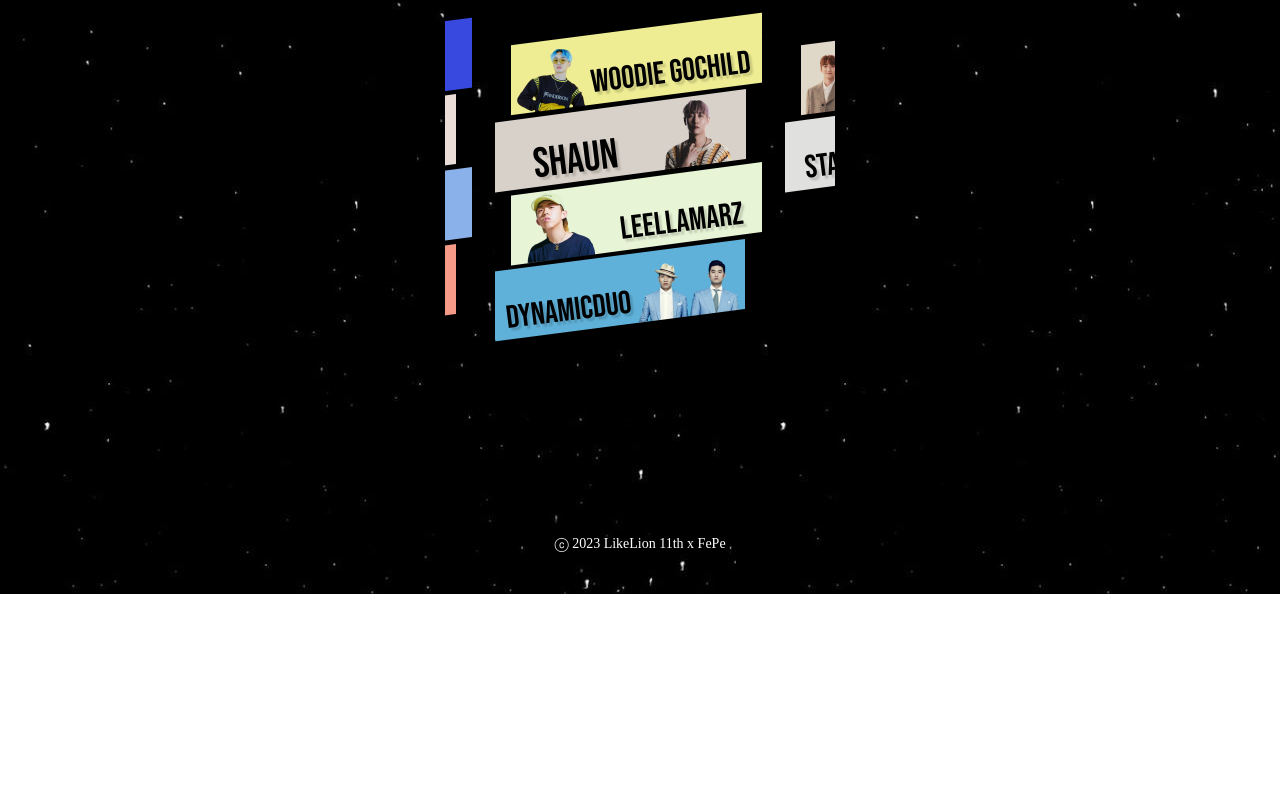
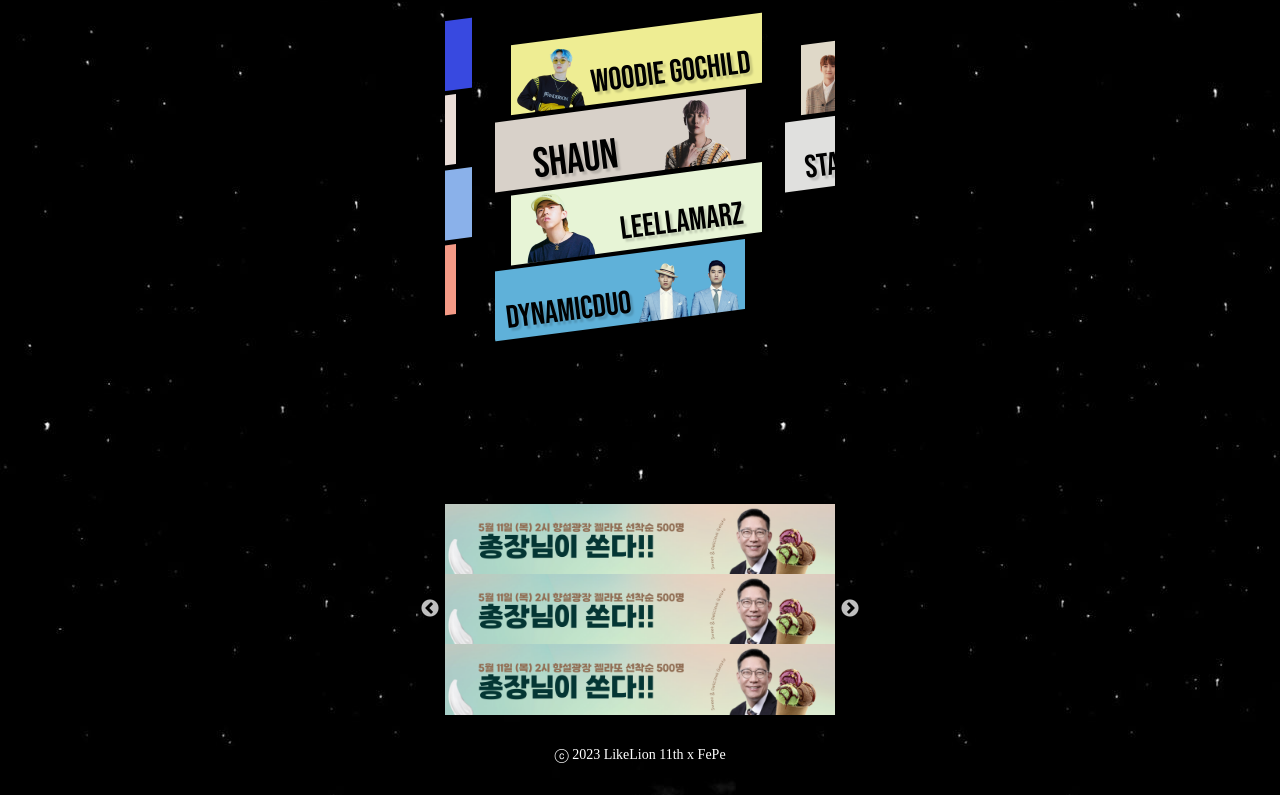
Before and after one commit to Antraxmin/2023-SCH-Phoenixia-FE, a React (Create React App) app: page / in a window 1280 px wide. Shown: the part 206-1001 px from the top of the page. Before the commit the page ends 800 px from the top, so only its background shows below. Built offline with nearby package versions, Linux system fonts and the light colour scheme; no server answers; a web font is replaced by a local one.

Commit message:
[feat] 메인페이지 배너 추가

```diff
--- /dev/null
+++ b/src/component/main/Banner.js
@@ -0,0 +1,23 @@
+import React from "react";
+import Slider from "react-slick";
+import event1 from "../../img/banner/event1.png";
+
+export default function Banner() {
+  const settings = {
+    dots: true,
+    infinite: true,
+    speed: 500,
+    slidesToShow: 1,
+    slidesToScroll: 1,
+  };
+
+  return (
+    <div>
+      <Slider {...settings}>
+        <div>
+          <img src={event1} width="100%" />
+        </div>
+      </Slider>
+    </div>
+  );
+}
--- a/src/component/main/DayContent.js
+++ b/src/component/main/DayContent.js
@@ -6,6 +6,7 @@
 import "slick-carousel/slick/slick.css";
 import "slick-carousel/slick/slick-theme.css";
 import styled from "styled-components";
+import Banner from "./Banner";
 
 export default function DayContent() {
   const settings = {
@@ -19,6 +20,7 @@
   };
 
   return (
+    <>
       <Carousel>
         <Slider {...settings}>
           <DayInfoBox>
@@ -32,6 +34,7 @@
           </DayInfoBox>
         </Slider>
       </Carousel>
+    </>
   );
 }
 
--- a/src/component/main/MainContent.js
+++ b/src/component/main/MainContent.js
@@ -2,6 +2,7 @@
 import DayContent from "./DayContent";
 import Header from "../layout/header/Header";
 import styled from "styled-components";
+import Banner from "./Banner";
 
 export default function MainContent() {
   return (
@@ -10,12 +11,13 @@
         <Main>
           <Header />
           <DayContent />
-          <Logo>
-            <div>
-              <p>ⓒ 2023 LikeLion 11th x FePe</p>
-            </div>
-          </Logo>
         </Main>
+        <Banner />
+        <Logo>
+          <div>
+            <p>ⓒ 2023 LikeLion 11th x FePe</p>
+          </div>
+        </Logo>
       </Container>
     </>
   );
```
Also changed, not shown: src/img/banner/event1.png (added). Lines whose indentation alone changed are shown as unchanged.
